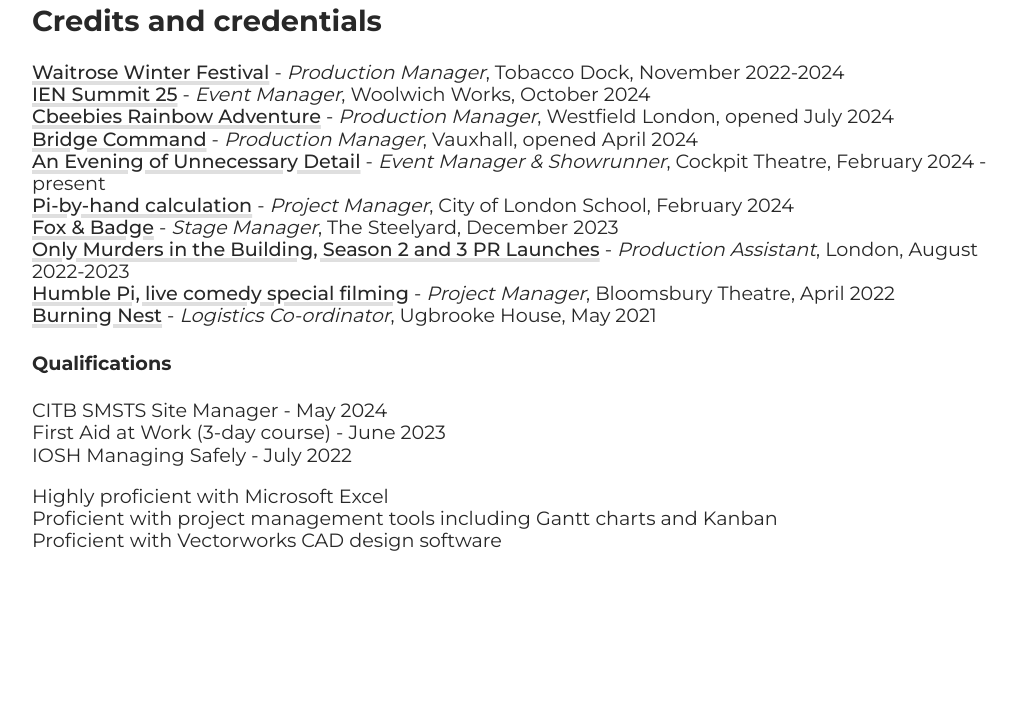
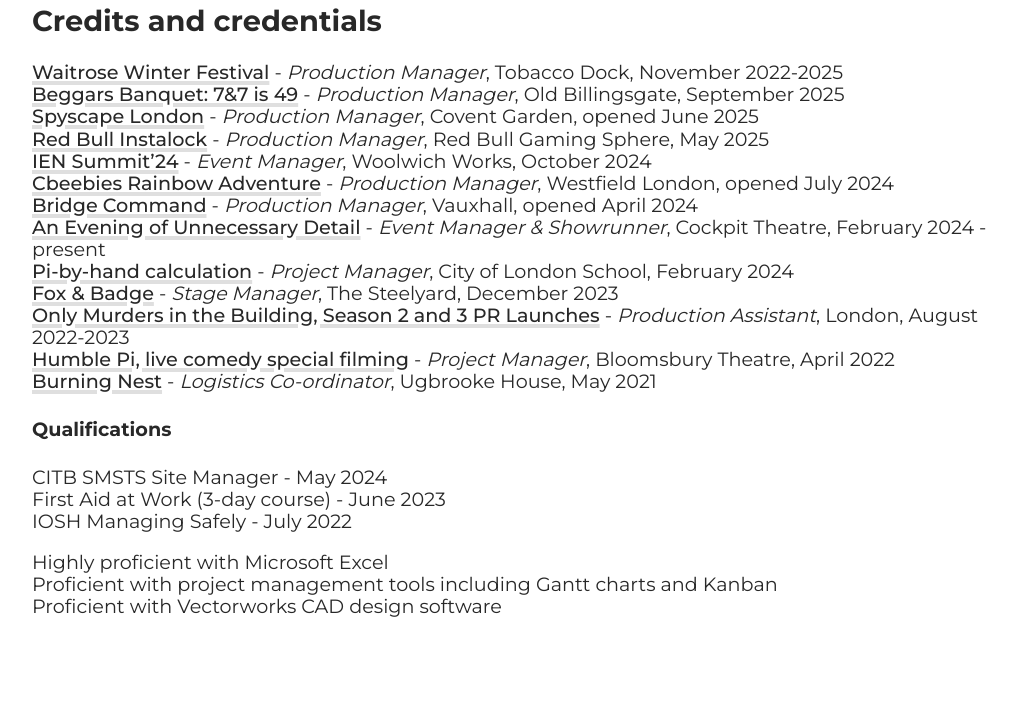
Before and after one commit to Nicolejacobus/website, a Jekyll site: the page built from _current-work/1-production-project-management.md, in a window 1280 px wide. Shown: the part 946-1672 px from the top of the page, without its empty margins (128-1145 px from the left). Built offline with Jekyll 4.4.1, drawn with Linux system fonts in a browser that asks for light colours; before the commit the page ends 1606 px from its top, so only the background shows below that.

Commit message:
update credits

```diff
--- a/_current-work/1-production-project-management.md
+++ b/_current-work/1-production-project-management.md
@@ -32,8 +32,11 @@
 
 <h2>Credits and credentials</h2>
 
-<b><a href="https://waitrosefestivals.com/" target="_blank">Waitrose Winter Festival</a></b> - <i>Production Manager</i>, Tobacco Dock, November 2022-2024<br>
-<b><a href="https://immersiveexperience.network/huddle-events/live-immersive-experience-summit-24/" target="_blank">IEN Summit 25</a></b> - <i>Event Manager</i>, Woolwich Works, October 2024<br>
+<b><a href="https://waitrosefestivals.com/" target="_blank">Waitrose Winter Festival</a></b> - <i>Production Manager</i>, Tobacco Dock, November 2022-2025<br>
+<b><a href="https://beggars49.com/" target="_blank">Beggars Banquet: 7&7 is 49</a></b> - <i>Production Manager</i>, Old Billingsgate, September 2025<br>
+<b><a href="https://spyscape.com/" target="_blank">Spyscape London</a></b> - <i>Production Manager</i>, Covent Garden, opened June 2025<br>
+<b><a href="https://www.redbull.com/gb-en/events/instalock" target="_blank">Red Bull Instalock</a></b> - <i>Production Manager</i>, Red Bull Gaming Sphere, May 2025<br>
+<b><a href="https://immersiveexperience.network/huddle-events/live-immersive-experience-summit-24/" target="_blank">IEN Summit'24</a></b> - <i>Event Manager</i>, Woolwich Works, October 2024<br>
 <b><a href="https://cbeebiesrainbowadventure.com/london/" target="_blank">Cbeebies Rainbow Adventure</a></b> - <i>Production Manager</i>, Westfield London, opened July 2024<br>
 <b><a href="https://bridgecommand.space/" target="_blank">Bridge Command</a></b> - <i>Production Manager</i>, Vauxhall, opened April 2024<br>
 <b><a href="https://festivalofthespokennerd.com/show/an-evening-of-unnecessary-detail/" target="_blank">An Evening of Unnecessary Detail</a></b> - <i>Event Manager & Showrunner</i>, Cockpit Theatre, February 2024 - present<br>
```
